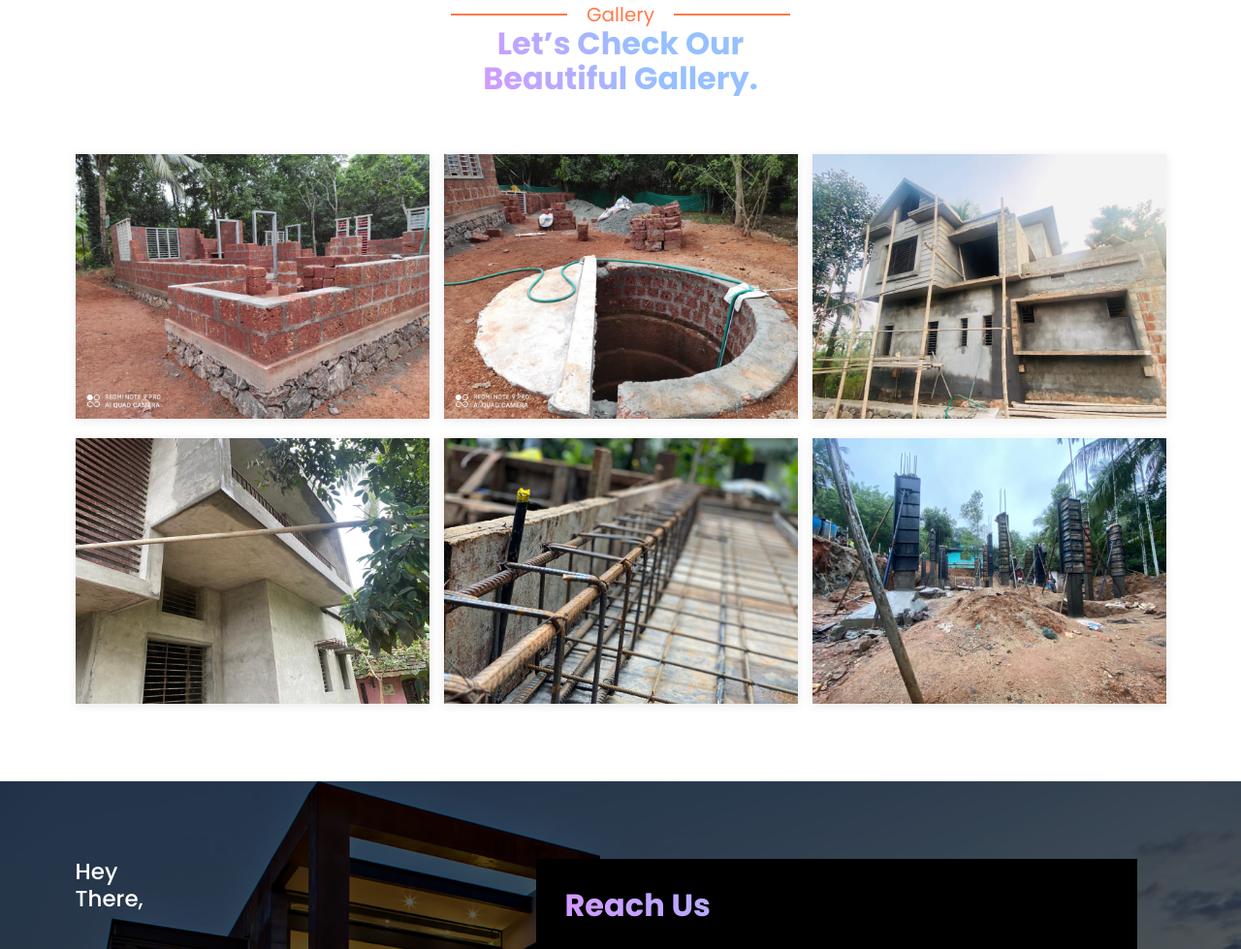
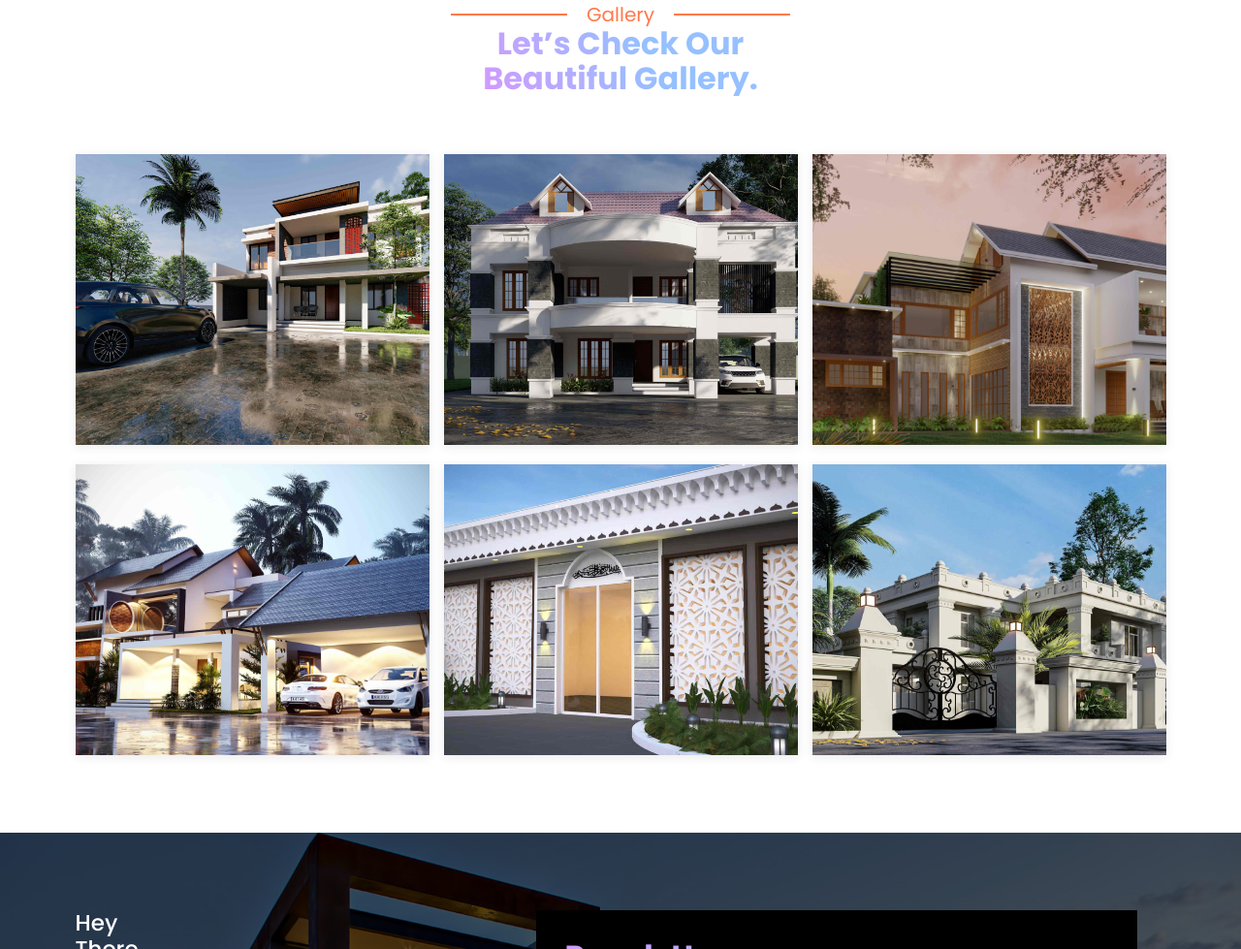
Before and after one commit to Jaseem-v/Blue-Ladder, a website: page index.html in a window 1280 px wide. Shown: the part 4526-5505 px from the top of the page at 97% size. Drawn offline with nearby package versions, Linux system fonts and the light colour scheme; files that its build step writes are made by us from their sources.

Commit message:
gallery updated

```diff
--- a/assets/js/main.js
+++ b/assets/js/main.js
@@ -163,7 +163,7 @@ $(document).ready(function () {
 $('.menu__img-box').magnificPopup({
     type: 'image',
     gallery: {
-        enabled: true
+        enabled: false
     }
 })
 
--- a/index.html
+++ b/index.html
@@ -639,8 +639,10 @@
                         <div
                             class="col-md-4 col-lg-4 col-sm-6 col-12 menu__single-item starters menu__single-item--first">
                             <div class="menu__item">
-                                <a href="assets/img/gallery/g1.jpeg" class="menu__img-box">
-                                    <img src="assets/img/gallery/g1.jpeg" alt="">
+                                <a href="assets/img/projects/p1.jpg" class="menu__img-box projects__img-box">
+                                    <div class="menu__img" style="background-image: url(assets/img/projects/p1.jpg)">
+                                    </div>
+                                    <!-- <img src="assets/img/projects/p6.jpg" alt=""> -->
                                 </a>
 
                             </div>
@@ -650,8 +652,10 @@
                         <!-- --single-menu-- -->
                         <div class="col-md-4 col-lg-4 col-sm-6 col-12 menu__single-item mains ">
                             <div class="menu__item">
-                                <a href="assets/img/gallery/g2.jpeg" class="menu__img-box">
-                                    <img src="assets/img/gallery/g2.jpeg" alt="">
+                                <a href="assets/img/projects/p2.jpg" class="menu__img-box projects__img-box">
+                                    <div class="menu__img" style="background-image: url(assets/img/projects/p2.jpg)">
+                                    </div>
+                                    <!-- <img src="assets/img/projects/p6.jpg" alt=""> -->
                                 </a>
 
                             </div>
@@ -661,8 +665,10 @@
                         <!-- --single-menu-- -->
                         <div class="col-md-4 col-lg-4 col-sm-6 col-12 menu__single-item dessert ">
                             <div class="menu__item">
-                                <a href="assets/img/gallery/g3.jpeg" class="menu__img-box">
-                                    <img src="assets/img/gallery/g3.jpeg" alt="">
+                                <a href="assets/img/projects/p6.jpg" class="menu__img-box projects__img-box">
+                                    <div class="menu__img" style="background-image: url(assets/img/projects/p6.jpg)">
+                                    </div>
+                                    <!-- <img src="assets/img/projects/p6.jpg" alt=""> -->
                                 </a>
 
                             </div>
@@ -671,8 +677,10 @@
                         <!-- --single-menu-- -->
                         <div class="col-md-4 col-lg-4 col-sm-6 col-12 menu__single-item mains">
                             <div class="menu__item">
-                                <a href="assets/img/gallery/g4.jpeg" class="menu__img-box">
-                                    <img src="assets/img/gallery/g4.jpeg" alt="">
+                                <a href="assets/img/projects/p9.jpg" class="menu__img-box projects__img-box">
+                                    <div class="menu__img" style="background-image: url(assets/img/projects/p9.jpg)">
+                                    </div>
+                                    <!-- <img src="assets/img/projects/p6.jpg" alt=""> -->
                                 </a>
 
                             </div>
@@ -682,8 +690,10 @@
                         <!-- --single-menu-- -->
                         <div class="col-md-4 col-lg-4 col-sm-6 col-12 menu__single-item starters ">
                             <div class="menu__item">
-                                <a href="assets/img/gallery/g5.jpeg" class="menu__img-box">
-                                    <img src="assets/img/gallery/g5.jpeg" alt="">
+                                <a href="assets/img/projects/p11.jpg" class="menu__img-box projects__img-box">
+                                    <div class="menu__img" style="background-image: url(assets/img/projects/p11.jpg)">
+                                    </div>
+                                    <!-- <img src="assets/img/projects/p6.jpg" alt=""> -->
                                 </a>
 
                             </div>
@@ -692,8 +702,10 @@
                         <!-- --single-menu-- -->
                         <div class="col-md-4 col-lg-4 col-sm-6 col-12 menu__single-item mains ">
                             <div class="menu__item">
-                                <a href="assets/img/gallery/g6.jpeg" class="menu__img-box">
-                                    <img src="assets/img/gallery/g6.jpeg" alt="">
+                                <a href="assets/img/projects/p12.jpg" class="menu__img-box projects__img-box">
+                                    <div class="menu__img" style="background-image: url(assets/img/projects/p12.jpg)">
+                                    </div>
+                                    <!-- <img src="assets/img/projects/p6.jpg" alt=""> -->
                                 </a>
 
                             </div>
```
Also changed, not shown: assets/dist/main.js, assets/img/projects/p1.png (deleted), assets/img/projects/p11.jpg (added), assets/img/projects/p12.jpg (added), assets/img/projects/p2.png (deleted), assets/img/projects/p3.png (deleted), assets/img/projects/p4.png (deleted), assets/img/projects/p5.png (deleted), assets/img/projects/p6.png (deleted).
